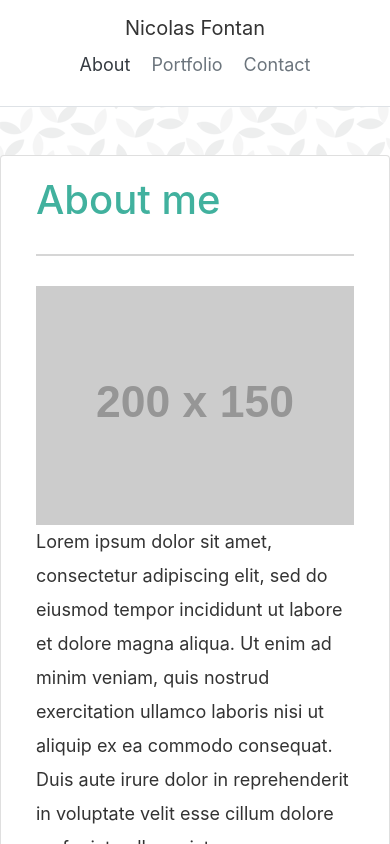
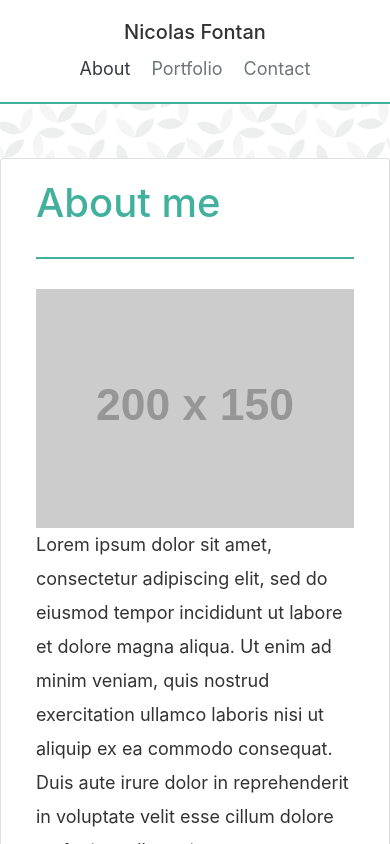
Before and after one commit to NatnoF/Responsive-Portfolio, a plain HTML site: page index.html in a window 390 px wide. Shown: the top 844 px of the page. Drawn offline with nearby package versions, Linux system fonts and the light colour scheme; placeholder pictures from the web are drawn by us.

Commit message:
Made it so the header/navbar aligns itself with the content below it and made it responsive at different breakpoints.

```diff
--- a/assets/css/style.css
+++ b/assets/css/style.css
@@ -3,12 +3,13 @@ body {
     font-size: 18px;
     line-height: 34px;
     color: #333;
+    height: 100%;
 }
 
 h1 {
     color: rgb(65, 177, 158);
     margin-bottom: 30px;
-    border-bottom: 2px solid rgba(128, 128, 128, 0.322);
+    border-bottom: 2px solid rgb(65, 177, 158);
     padding-bottom: 30px;
 }
 
@@ -25,6 +26,23 @@ footer {
     color: whitesmoke;
 }
 
+header {
+    width: 100%;
+    margin: 0 0 30px;
+    z-index: 99;
+    overflow: auto;
+    background: #fff;
+    border-bottom: 2px solid rgb(65, 177, 158);
+}
+
+h5 {
+    float: left;
+}
+
+nav {
+    float: right;
+}
+
 #about-img {
     margin-right: 20px;
     width: 100%;
@@ -32,13 +50,22 @@ footer {
     max-width: 200px;
 }
 
-#aboutMe {
+.container {
     width:100%;
     max-width: 960px;
     margin: 0 auto;
     clear: both;
 }
 
+.d-flex {
+    display: none;
+    display: none;
+}
+
+.navbar {
+    padding: 20px 0px 0px 0px!important;
+    padding-top:
+}
 @media screen and (max-width: 768px)
 {
     #about-img {
@@ -52,7 +79,7 @@ footer {
         flex: 0 0 100%;
     }
 
-    #aboutMe {
+    .container {
         width:100%;
         max-width: 650px;
         margin: 0 auto;
@@ -81,7 +108,11 @@ footer {
         margin-right: 0px!important
     }
 
-    #aboutMe {
+    .d-flex {
+        display: -ms-flexbox!important;
+        display: flex!important;
+    }
+    .container {
         width:100%;
         max-width: 590px;
         margin: 0 auto;
--- a/index.html
+++ b/index.html
@@ -14,17 +14,18 @@
 <body>
 
     <!-- This is the navbar containing my name and links to other parts of the website -->
-    <div class="d-flex flex-column flex-sm-row align-items-center p-3 px-sm-4 mb-3 bg-white border-bottom box-shadow">
-        <h5 class="my-0 mr-sm-auto font-weight-normal">Nicolas Fontan</h5>
-        <nav class="my-2 my-sm-0 mr-md-3">
-          <a class="p-2 text-dark" href="index.html">About</a>
-          <a class="p-2 text-secondary" href="portfolio.html">Portfolio</a>
-          <a class="p-2 text-secondary" href="contact.html">Contact</a>
-        </nav>
-      </div>
-
+    <header class>
+        <div class="d-flex flex-column flex-sm-row align-items-center p-3 px-sm-4 mb-3 bg-white container navbar">
+            <h5>Nicolas Fontan</h5>
+            <nav>
+              <a class="p-2 text-dark" href="index.html">About</a>
+             <a class="p-2 text-secondary" href="portfolio.html">Portfolio</a>
+             <a class="p-2 text-secondary" href="contact.html">Contact</a>
+            </nav>
+         </div>
+    </header>
     <!-- This is the card containing the info About me and an image -->
-    <div id = "aboutMe" class="container-lg">
+    <div id = "aboutMe" class="container">
         <div class="row mt-4 ">
             <div class="col-md-9 mt-4 card">
                 <div class="card-body text-left">
@@ -48,7 +49,7 @@
 
 
     <footer>
-        <div class="container">
+        <div>
             &copy; Copyright 2020 Nicolas Fontan
         </div>
     </footer>
```
Also changed, not shown: contact.html (+10 -8 lines), portfolio.html (+10 -8 lines).
